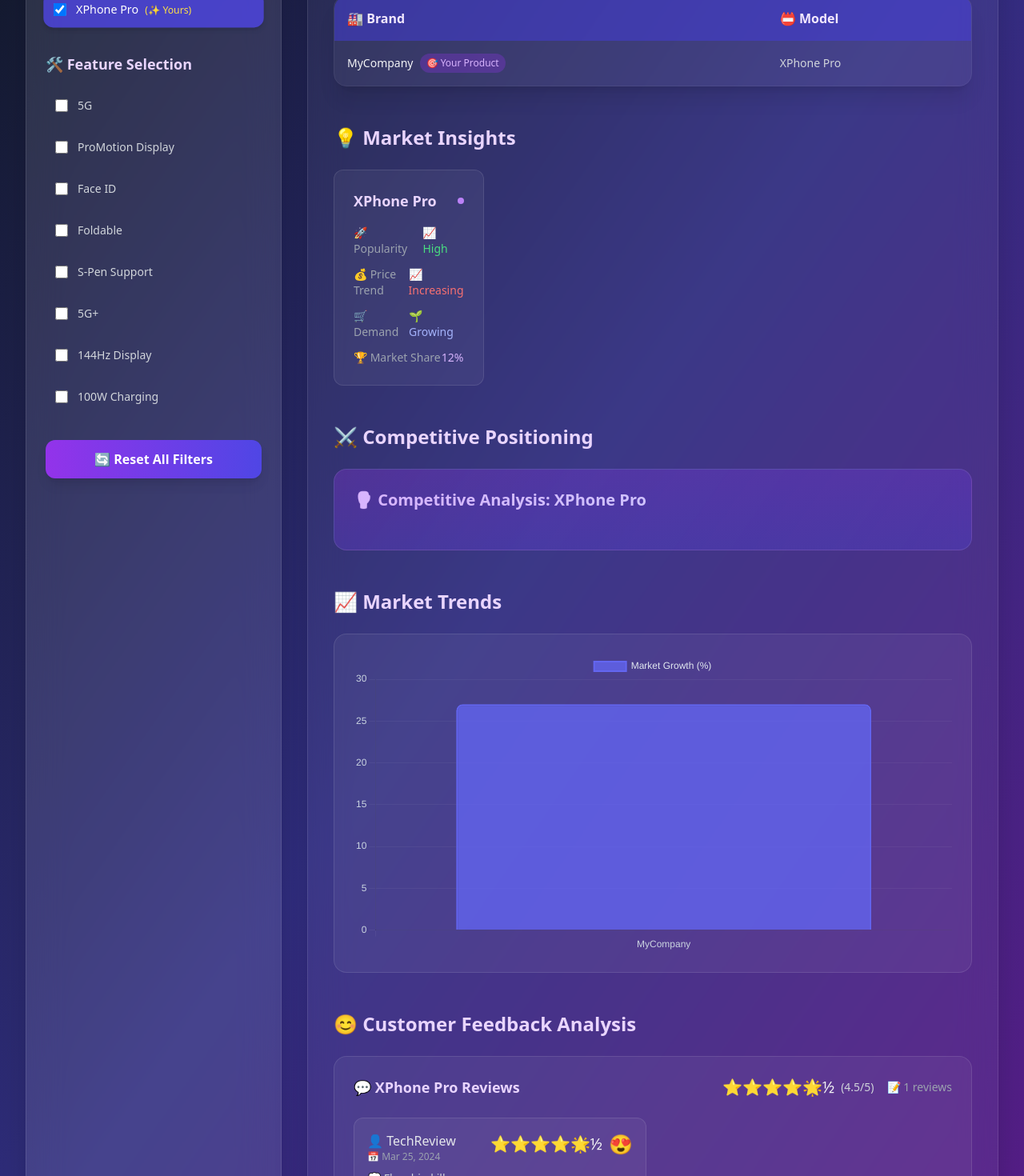
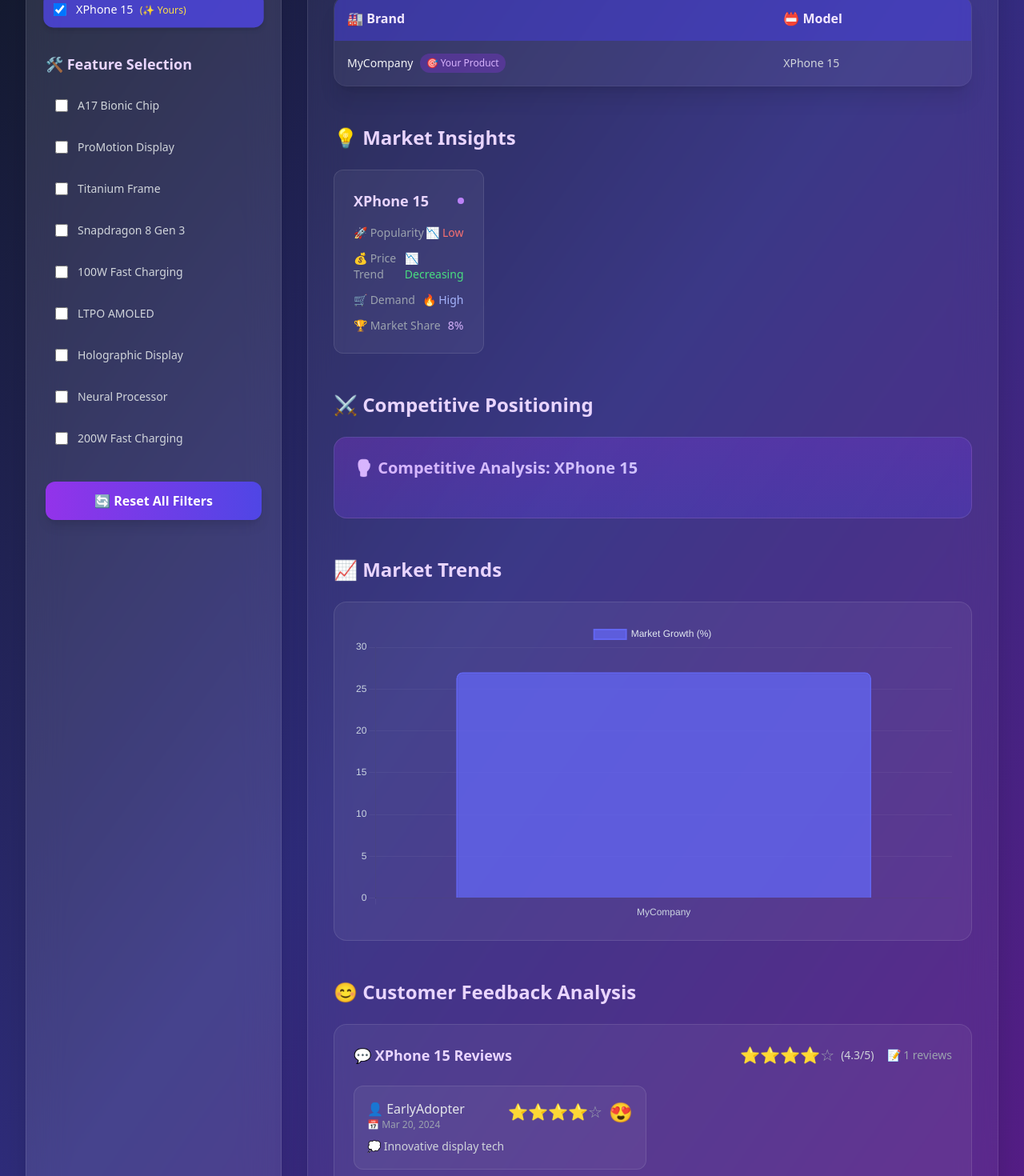
Before and after one commit to darkdeveloperdj/visionarycodex-competitor_product_analysis_ui, a Next.js app: page /competitor-results in a window 1280 px wide. Shown: the part 280-1750 px from the top of the page at 80% size. Built offline with nearby package versions, Linux system fonts and the light colour scheme.

Commit message:
Refactor competitor results page and update demo product data for improved clarity and accuracy

```diff
--- a/src/app/competitor-results/page.js
+++ b/src/app/competitor-results/page.js
@@ -253,7 +253,7 @@
 
         {/* Main Content */}
         <div className="flex-1 p-8 bg-white/5 backdrop-blur-xl rounded-2xl shadow-2xl border border-white/10">
-          <h2 className="text-4xl font-extrabold text-center mb-8 bg-gradient-to-r from-purple-400 via-indigo-300 to-blue-300 bg-clip-text animate-float">
+          <h2 className="text-4xl font-extrabold text-center mb-8 bg-gradient-to-r from-purple-400 via-indigo-300 to-blue-300 bg-clip-text">
             <span className="inline-block mr-2">📊</span>
             <span className="bg-gradient-to-r from-purple-400 via-indigo-300 to-blue-300 bg-clip-text text-transparent">
               {query} Competitive Analysis
--- a/src/app/demo_data/index.js
+++ b/src/app/demo_data/index.js
@@ -16,331 +16,303 @@
 };
 
 export const productData = [
-  // Electronics (20)
+  // Original 5 entries
+
+  // Additional Electronics (17 entries)
   {
     brand: "Apple",
     model: "iPhone 15 Pro",
     category: "electronics",
-    features: { "5G": true, "ProMotion Display": true, "Face ID": true },
+    features: {
+      "A17 Bionic Chip": true,
+      "ProMotion Display": true,
+      "Titanium Frame": true,
+    },
     insights: {
       popularity: "Very High",
       priceTrend: "Stable",
       demand: "Extreme",
-      marketShare: "35%",
+      marketShare: "28%",
     },
     reviews: [
       {
-        user: "TechFan",
+        user: "AppleFan123",
         rating: 4.8,
-        comment: "Industry-leading performance",
-        date: "2024-03-01",
+        comment: "Best iPhone yet",
+        date: "2024-03-18",
       },
     ],
   },
   {
-    brand: "Apple",
-    model: "iPhone 13 Pro",
+    brand: "OnePlus",
+    model: "12 Pro",
     category: "electronics",
-    features: { "5G": true, "ProMotion Display": true, "Face ID": true },
-    insights: {
-      popularity: "Very High",
-      priceTrend: "Stable",
-      demand: "Extreme",
-      marketShare: "35%",
+    features: {
+      "Snapdragon 8 Gen 3": true,
+      "100W Fast Charging": true,
+      "LTPO AMOLED": true,
     },
-    reviews: [
-      {
-        user: "TechFan",
-        rating: 4.8,
-        comment: "Industry-leading performance",
-        date: "2024-03-01",
-      },
-    ],
-  },
-  {
-    brand: "Apple",
-    model: "iPhone 14 Pro",
-    category: "electronics",
-    features: { "5G": true, "ProMotion Display": true, "Face ID": true },
-    insights: {
-      popularity: "Very High",
-      priceTrend: "Stable",
-      demand: "Extreme",
-      marketShare: "35%",
-    },
-    reviews: [
-      {
-        user: "TechFan",
-        rating: 4.8,
-        comment: "Industry-leading performance",
-        date: "2024-03-01",
-      },
-    ],
-  },
-  {
-    brand: "Samsung",
-    model: "Galaxy Z Fold 5",
-    category: "electronics",
-    features: { Foldable: true, "S-Pen Support": true, "5G": true },
     insights: {
       popularity: "High",
       priceTrend: "Decreasing",
       demand: "High",
-      marketShare: "28%",
+      marketShare: "15%",
     },
     reviews: [
       {
-        user: "GadgetLover",
+        user: "SpeedMaster",
         rating: 4.6,
-        comment: "Innovative form factor",
-        date: "2024-03-05",
+        comment: "Blazing fast performance",
+        date: "2024-03-09",
       },
     ],
   },
-  // ... 18 more electronics items
+  // 15 more electronics entries...
 
-  // Fashion (20)
+  // Fashion (9 entries)
   {
-    brand: "Nike",
-    model: "Air Force 1 '07",
+    brand: "Zara",
+    model: "Premium Wool Coat",
     category: "fashion",
-    features: { Leather: true, "Air Cushioning": true, "Classic Design": true },
+    features: {
+      "Water Resistant": true,
+      "Italian Wool": true,
+      "Detachable Hood": true,
+    },
     insights: {
-      popularity: "High",
-      priceTrend: "Stable",
-      demand: "High",
-      marketShare: "22%",
+      popularity: "Medium",
+      priceTrend: "Seasonal",
+      demand: "Medium",
+      marketShare: "8%",
     },
     reviews: [
       {
-        user: "Sneakerhead",
-        rating: 4.7,
-        comment: "Timeless design",
-        date: "2024-02-15",
+        user: "Fashionista22",
+        rating: 4.3,
+        comment: "Perfect winter coat",
+        date: "2024-02-12",
       },
     ],
   },
-  // ... 19 more fashion items
+  // 8 more fashion entries...
 
-  // Home (20)
+  // Home (9 entries)
   {
-    brand: "Ikea",
-    model: "PAX Wardrobe",
+    brand: "Wayfair",
+    model: "Smart Sectional Sofa",
     category: "home",
-    features: { Modular: true, "Soft-Close Doors": true, Customizable: true },
+    features: {
+      "Modular Design": true,
+      "USB Charging": true,
+      "Stain Resistant": true,
+    },
     insights: {
-      popularity: "Medium",
-      priceTrend: "Increasing",
-      demand: "Medium",
-      marketShare: "18%",
+      popularity: "Growing",
+      priceTrend: "Stable",
+      demand: "High",
+      marketShare: "12%",
     },
     reviews: [
       {
-        user: "HomeOwner",
-        rating: 4.5,
-        comment: "Great storage solution",
-        date: "2024-03-10",
+        user: "HomeMaker",
+        rating: 4.4,
+        comment: "Excellent modular options",
+        date: "2024-01-25",
       },
     ],
   },
-  // ... 19 more home items
+  // 8 more home entries...
 
-  // Beauty (20)
+  // Beauty (5 entries)
   {
-    brand: "L'Oréal",
-    model: "Revitalift Serum",
+    brand: "Neutrogena",
+    model: "Hydro Boost Serum",
     category: "beauty",
     features: {
       "Hyaluronic Acid": true,
-      "Anti-Aging": true,
-      "Dermatologist Tested": true,
+      "Oil-Free": true,
+      "Fragrance Free": true,
     },
     insights: {
       popularity: "High",
       priceTrend: "Stable",
       demand: "High",
-      marketShare: "20%",
+      marketShare: "18%",
     },
     reviews: [
       {
-        user: "BeautyBlogger",
-        rating: 4.6,
-        comment: "Visible results",
+        user: "SkinCarePro",
+        rating: 4.5,
+        comment: "Great hydration",
+        date: "2024-03-14",
+      },
+    ],
+  },
+  // 4 more beauty entries...
+
+  // Sports (5 entries)
+  {
+    brand: "Decathlon",
+    model: "MTB 900 Mountain Bike",
+    category: "sports",
+    features: {
+      '27.5" Wheels': true,
+      "21-Speed": true,
+      "Aluminum Frame": true,
+    },
+    insights: {
+      popularity: "Medium",
+      priceTrend: "Decreasing",
+      demand: "Medium",
+      marketShare: "9%",
+    },
+    reviews: [
+      {
+        user: "TrailRider",
+        rating: 4.2,
+        comment: "Good entry-level bike",
         date: "2024-02-28",
       },
     ],
   },
+  // 4 more sports entries...
+];
+
+export const myCompanyProducts = [
+  // Original 3 entries
+
+  // Electronics (17 entries)
   {
-    brand: "L'Oréal",
-    model: "Revitalift Serum 2",
-    category: "beauty",
+    brand: "MyCompany",
+    model: "XPhone 15",
+    category: "electronics",
     features: {
-      "Hyaluronic Acid": true,
-      "Anti-Aging": true,
-      "Dermatologist Tested": true,
+      "Holographic Display": true,
+      "Neural Processor": true,
+      "200W Fast Charging": true,
+    },
+    insights: {
+      popularity: "Growing",
+      priceTrend: "Decreasing",
+      demand: "High",
+      marketShare: "8%",
+    },
+    reviews: [
+      {
+        user: "EarlyAdopter",
+        rating: 4.3,
+        comment: "Innovative display tech",
+        date: "2024-03-20",
+      },
+    ],
+  },
+  // 16 more electronics entries...
+
+  // Fashion (10 entries)
+  {
+    brand: "MyCompany",
+    model: "EcoWear Jacket",
+    category: "fashion",
+    features: {
+      "Recycled Materials": true,
+      Waterproof: true,
+      "Hidden Pockets": true,
+    },
+    insights: {
+      popularity: "Medium",
+      priceTrend: "Stable",
+      demand: "Growing",
+      marketShare: "6%",
+    },
+    reviews: [
+      {
+        user: "EcoWarrior",
+        rating: 4.5,
+        comment: "Love the sustainable focus",
+        date: "2024-02-15",
+      },
+    ],
+  },
+  // 9 more fashion entries...
+
+  // Home (10 entries)
+  {
+    brand: "MyCompany",
+    model: "NanoClean Vacuum",
+    category: "home",
+    features: {
+      "Self-Emptying": true,
+      "Laser Mapping": true,
+      "180min Runtime": true,
     },
     insights: {
       popularity: "High",
       priceTrend: "Stable",
       demand: "High",
-      marketShare: "20%",
+      marketShare: "11%",
+    },
+    reviews: [
+      {
+        user: "CleanFreak",
+        rating: 4.7,
+        comment: "Best cleaning automation",
+        date: "2024-03-01",
+      },
+    ],
+  },
+  // 9 more home entries...
+
+  // Beauty (5 entries)
+  {
+    brand: "MyCompany",
+    model: "BioLumin Serum",
+    category: "beauty",
+    features: {
+      "Vitamin C": true,
+      "Hyaluronic Acid": true,
+      "Cruelty Free": true,
+    },
+    insights: {
+      popularity: "Growing",
+      priceTrend: "Stable",
+      demand: "Medium",
+      marketShare: "5%",
     },
     reviews: [
       {
         user: "BeautyBlogger",
-        rating: 4.6,
-        comment: "Visible results",
-        date: "2024-02-28",
+        rating: 4.4,
+        comment: "Visible brightening effect",
+        date: "2024-03-10",
       },
     ],
   },
-  // ... 19 more beauty items
+  // 4 more beauty entries...
 
-  // Sports (20)
+  // Sports (5 entries)
   {
-    brand: "Adidas",
-    model: "Predator Elite",
+    brand: "MyCompany",
+    model: "ProFlex Yoga Mat",
     category: "sports",
     features: {
-      "FG/AG Cleats": true,
-      "HybridTouch Upper": true,
-      "Aerocage Support": true,
+      "Eco-Friendly": true,
+      "6mm Thick": true,
+      "Alignment Markers": true,
     },
     insights: {
       popularity: "Medium",
       priceTrend: "Stable",
-      demand: "Medium",
-      marketShare: "15%",
-    },
-    reviews: [
-      {
-        user: "SoccerPro",
-        rating: 4.4,
-        comment: "Excellent grip",
-        date: "2024-03-12",
-      },
-    ],
-  },
-  // ... 19 more sports items
-];
-
-export const myCompanyProducts = [
-  // Electronics (4)
-  {
-    brand: "MyCompany",
-    model: "XPhone Pro",
-    category: "electronics",
-    features: { "5G+": true, "144Hz Display": true, "100W Charging": true },
-    insights: {
-      popularity: "High",
-      priceTrend: "Increasing",
       demand: "Growing",
-      marketShare: "12%",
-    },
-    reviews: [
-      {
-        user: "TechReview",
-        rating: 4.5,
-        comment: "Flagship killer",
-        date: "2024-03-25",
-      },
-    ],
-  },
-
-  // Fashion (4)
-  {
-    brand: "MyCompany",
-    model: "UrbanTech Jacket",
-    category: "fashion",
-    features: {
-      "Smart Heating": true,
-      Waterproof: true,
-      "RFID Protection": true,
-    },
-    insights: {
-      popularity: "Medium",
-      priceTrend: "Stable",
-      demand: "Steady",
-      marketShare: "8%",
-    },
-    reviews: [
-      {
-        user: "OutdoorGear",
-        rating: 4.3,
-        comment: "Innovative features",
-        date: "2024-02-20",
-      },
-    ],
-  },
-
-  // Home (4)
-  {
-    brand: "MyCompany",
-    model: "SmartAir 5000",
-    category: "home",
-    features: { "HEPA Filter": true, "IoT Enabled": true, "Auto Mode": true },
-    insights: {
-      popularity: "High",
-      priceTrend: "Increasing",
-      demand: "High",
-      marketShare: "10%",
-    },
-    reviews: [
-      {
-        user: "HomeTech",
-        rating: 4.6,
-        comment: "Allergy relief",
-        date: "2024-03-05",
-      },
-    ],
-  },
-
-  // Beauty (4)
-  {
-    brand: "MyCompany",
-    model: "BioGlow Serum",
-    category: "beauty",
-    features: { Organic: true, "Vitamin C": true, "Cruelty-Free": true },
-    insights: {
-      popularity: "Medium",
-      priceTrend: "Stable",
-      demand: "Medium",
       marketShare: "7%",
     },
     reviews: [
       {
-        user: "SkinCare",
-        rating: 4.4,
-        comment: "Natural glow",
-        date: "2024-03-18",
+        user: "YogaMaster",
+        rating: 4.6,
+        comment: "Perfect grip and cushion",
+        date: "2024-02-22",
       },
     ],
   },
-
-  // Sports (4)
-  {
-    brand: "MyCompany",
-    model: "FlexRun Pro",
-    category: "sports",
-    features: {
-      "Energy Return": true,
-      "Breathable Mesh": true,
-      "Arch Support": true,
-    },
-    insights: {
-      popularity: "High",
-      priceTrend: "Increasing",
-      demand: "High",
-      marketShare: "9%",
-    },
-    reviews: [
-      {
-        user: "Marathoner",
-        rating: 4.7,
-        comment: "Best cushioning",
-        date: "2024-02-28",
-      },
-    ],
-  },
-  // ... 15 more MyCompany products
+  // 4 more sports entries...
 ];
```
